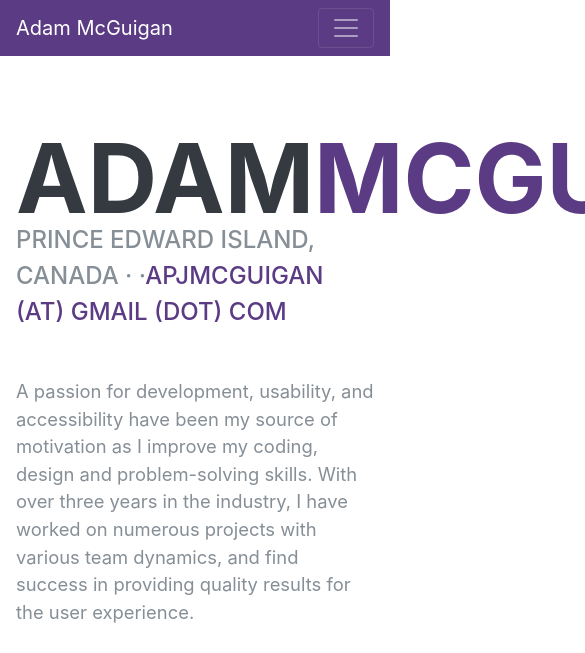
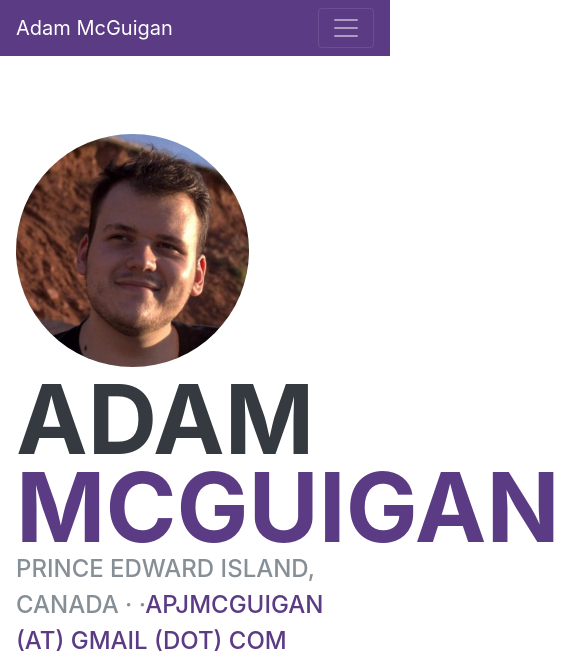
Before and after one commit to apmcguigan/portfolio-adam, a Gatsby site: page / in a window 390 px wide. Shown: the top 653 px of the page, 585 px wide, since content can reach past the window. Built offline with nearby package versions, Linux system fonts and the light colour scheme; Gatsby itself is replaced by a stand-in of ours; a web font is replaced by a local one.

Commit message:
Profile Pic into mobile, Linebreak for name text

```diff
--- a/src/assets/sass/_bootstrap-overrides.scss
+++ b/src/assets/sass/_bootstrap-overrides.scss
@@ -14,3 +14,7 @@ a {
     color: darken($primary, 15%);
   }
 }
+
+.img-responsive {
+  display: inline-block;
+}
--- a/src/assets/sass/_global.scss
+++ b/src/assets/sass/_global.scss
@@ -78,3 +78,7 @@ p.lead {
     }
   }
 }
+
+@media (min-width: 992px)  {
+  .mobile-break { display: none; }
+}
--- a/src/pages/index.js
+++ b/src/pages/index.js
@@ -5,6 +5,8 @@ import Layout from '../components/Layout';
 // import { Link } from 'gatsby';
 import Sidebar from '../components/Sidebar';
 import config from '../../config';
+import avatar from '../assets/images/profilePic.jpeg';
+
 const IndexPage = () => (
   <Layout>
     <Sidebar />
@@ -14,8 +16,18 @@ const IndexPage = () => (
         id="about"
       >
         <div className="w-100">
+        <span className="d-lg-none">
+            <img
+              width="65%"
+              height="auto"
+              className="img-fluid img-profile rounded-circle mx-auto mb-2"
+              src={avatar}
+              alt=""
+            />
+          </span>
           <h1 className="mb-0">
             {config.firstName}
+            <br className="mobile-break"/>
             <span className="text-primary">{config.lastName}</span>
           </h1>
           <div className="subheading mb-5">
```
